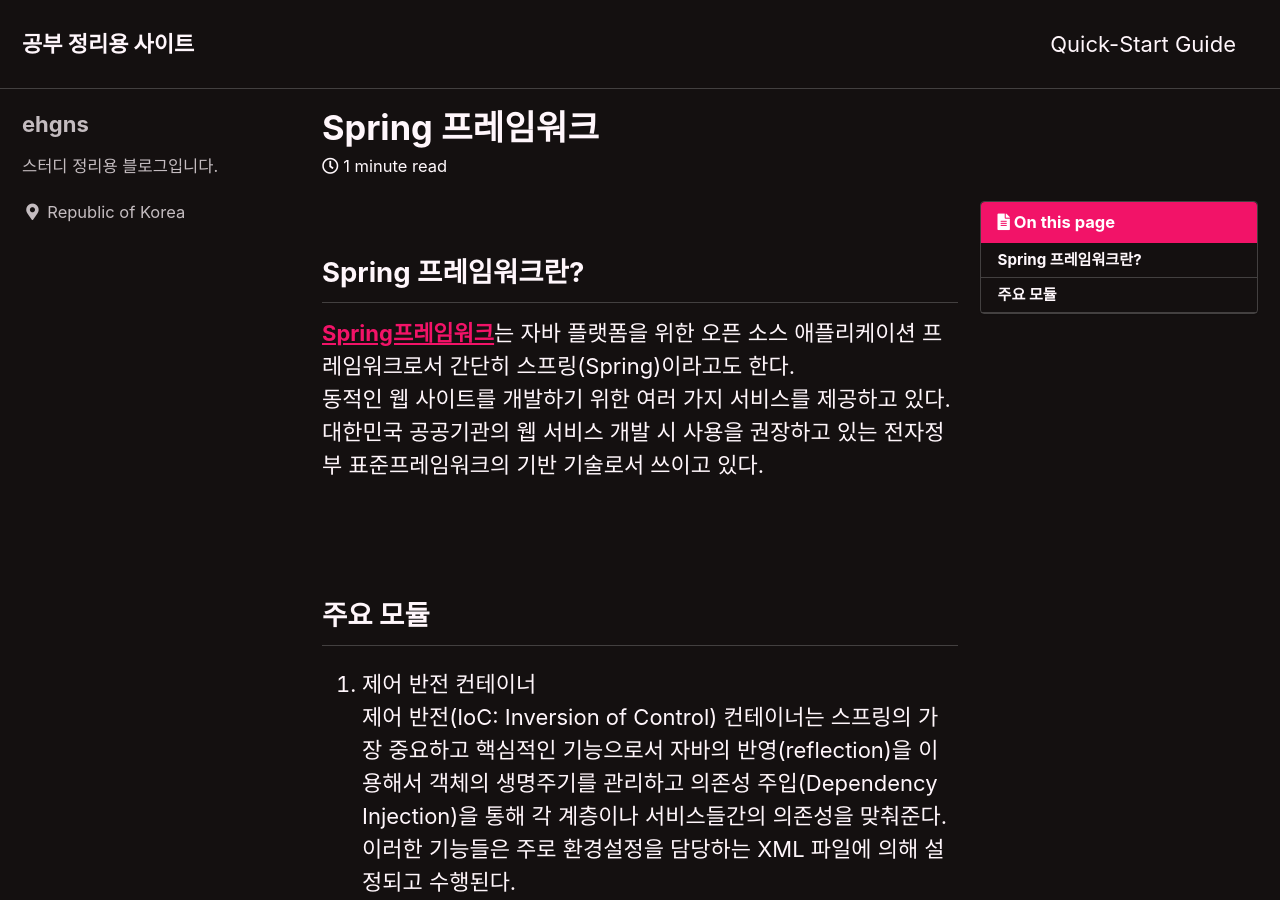
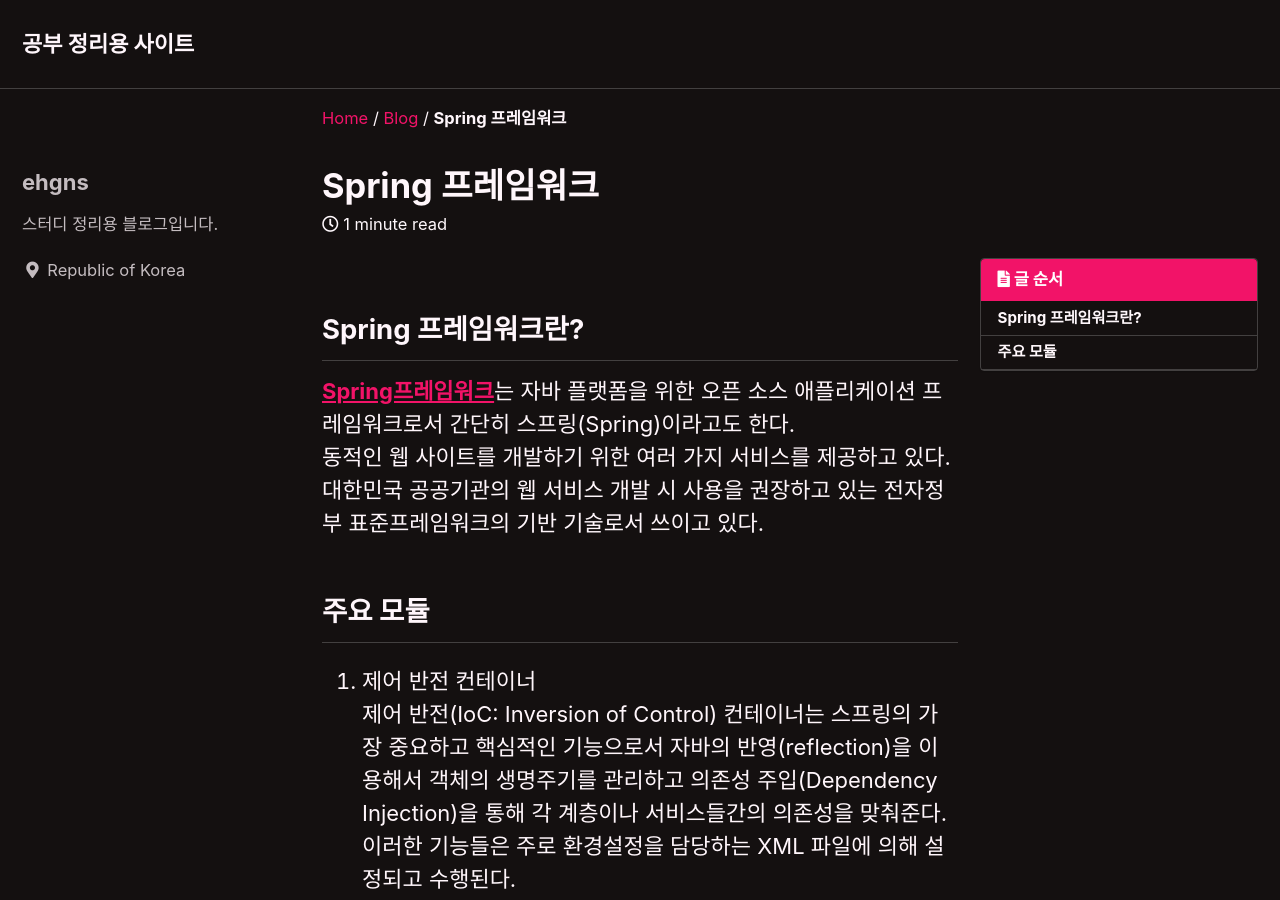
Before and after one commit to eunrin15/eunrin15.github.io, a Jekyll site: the page built from _posts/2021-02-08-spring.md, in a window 1280 px wide and 900 px high. Built offline with Jekyll 4.4.1, drawn with Linux system fonts in a browser that asks for light colours; cached includes are drawn as plain includes.

Commit message:
기본 설정 수정

```diff
--- a/_config.yml
+++ b/_config.yml
@@ -27,7 +27,7 @@ repository               : # GitHub username/repo-name e.g. "mmistakes/minimal-m
 teaser                   : # path of fallback teaser image, e.g. "/assets/images/500x300.png"
 logo                     : # path of logo image to display in the masthead, e.g. "/assets/images/88x88.png"
 masthead_title           : # overrides the website title displayed in the masthead, use " " for no title
-# breadcrumbs            : false # true, false (default)
+breadcrumbs              : true # true, false (default)
 words_per_minute         : 200
 comments:
   provider               : # false (default), "disqus", "discourse", "facebook", "staticman", "staticman_v2", "utterances", "custom"
--- a/_data/navigation.yml
+++ b/_data/navigation.yml
@@ -1,7 +1,7 @@
 # main links
 main:
-  - title: "Quick-Start Guide"
-    url: https://mmistakes.github.io/minimal-mistakes/docs/quick-start-guide/
+  #- title: "Quick-Start Guide"
+  #  url: https://mmistakes.github.io/minimal-mistakes/docs/quick-start-guide/
   # - title: "About"
   #   url: https://mmistakes.github.io/minimal-mistakes/about/
   # - title: "Sample Posts"
--- a/_data/ui-text.yml
+++ b/_data/ui-text.yml
@@ -8,13 +8,13 @@ en: &DEFAULT_EN
   skip_content               : "Skip to content"
   skip_footer                : "Skip to footer"
   page                       : "Page"
-  pagination_previous        : "Previous"
-  pagination_next            : "Next"
+  pagination_previous        : "이전"
+  pagination_next            : "다음"
   breadcrumb_home_label      : "Home"
   breadcrumb_separator       : "/"
   menu_label                 : "Toggle menu"
   search_label               : "Toggle search"
-  toc_label                  : "On this page"
+  toc_label                  : "글 순서"
   ext_link_label             : "Direct link"
   less_than                  : "less than"
   minute_read                : "minute read"
--- a/_posts/2021-02-08-spring.md
+++ b/_posts/2021-02-08-spring.md
@@ -16,8 +16,6 @@ last_modified_at: 2021-02-08
 ## Spring 프레임워크란?
 [**Spring프레임워크**](https://ko.wikipedia.org/wiki/%EC%8A%A4%ED%94%84%EB%A7%81_%ED%94%84%EB%A0%88%EC%9E%84%EC%9B%8C%ED%81%AC)는 자바 플랫폼을 위한 오픈 소스 애플리케이션 프레임워크로서 간단히 스프링(Spring)이라고도 한다.<br>동적인 웹 사이트를 개발하기 위한 여러 가지 서비스를 제공하고 있다.<br>대한민국 공공기관의 웹 서비스 개발 시 사용을 권장하고 있는 전자정부 표준프레임워크의 기반 기술로서 쓰이고 있다.
 
-<br>
-
 ## 주요 모듈
 1. 제어 반전 컨테이너<br>
 제어 반전(IoC: Inversion of Control) 컨테이너는 스프링의 가장 중요하고 핵심적인 기능으로서 자바의 반영(reflection)을 이용해서 객체의 생명주기를 관리하고 의존성 주입(Dependency Injection)을 통해 각 계층이나 서비스들간의 의존성을 맞춰준다.<br>
```
